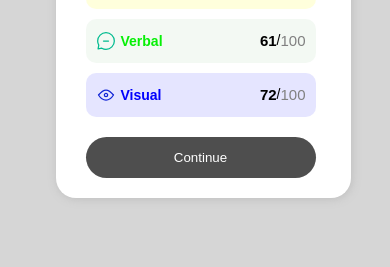
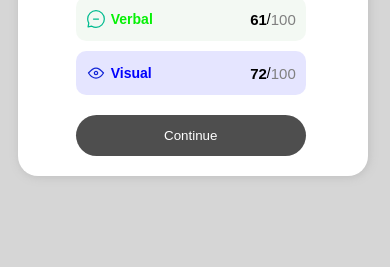
Before and after one commit to kaykedmar/frontendmentor, a plain HTML site: page Results summary/index.html in a window 390 px wide. Shown: the part 593-860 px from the top of the page. Drawn offline with Linux system fonts and the light colour scheme.

Commit message:
Update index.html

```diff
--- a/Results summary/index.html
+++ b/Results summary/index.html
@@ -207,11 +207,21 @@
 
     /* MediaScreen  */
     @media screen and (max-width: 610px) {
+
+    body {
+      width: 95vw;
+      height: 95vh;
+
+    }
+
      main {
       display: flex;
       flex-direction: column;
+      width: 350px;
 
     }
+
+
       .left {
         width: 100%;
         border-bottom-left-radius: 30px;
```
